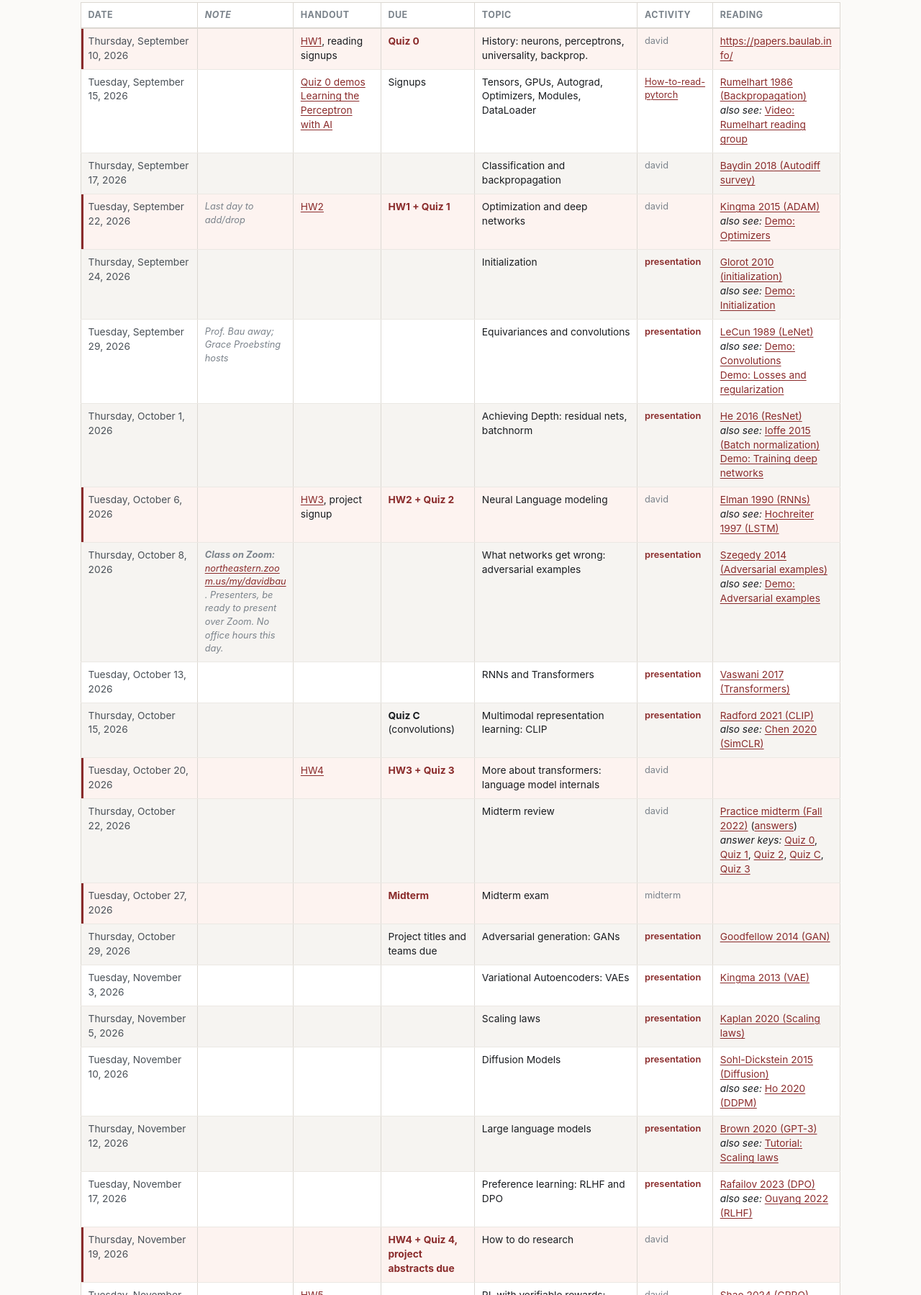
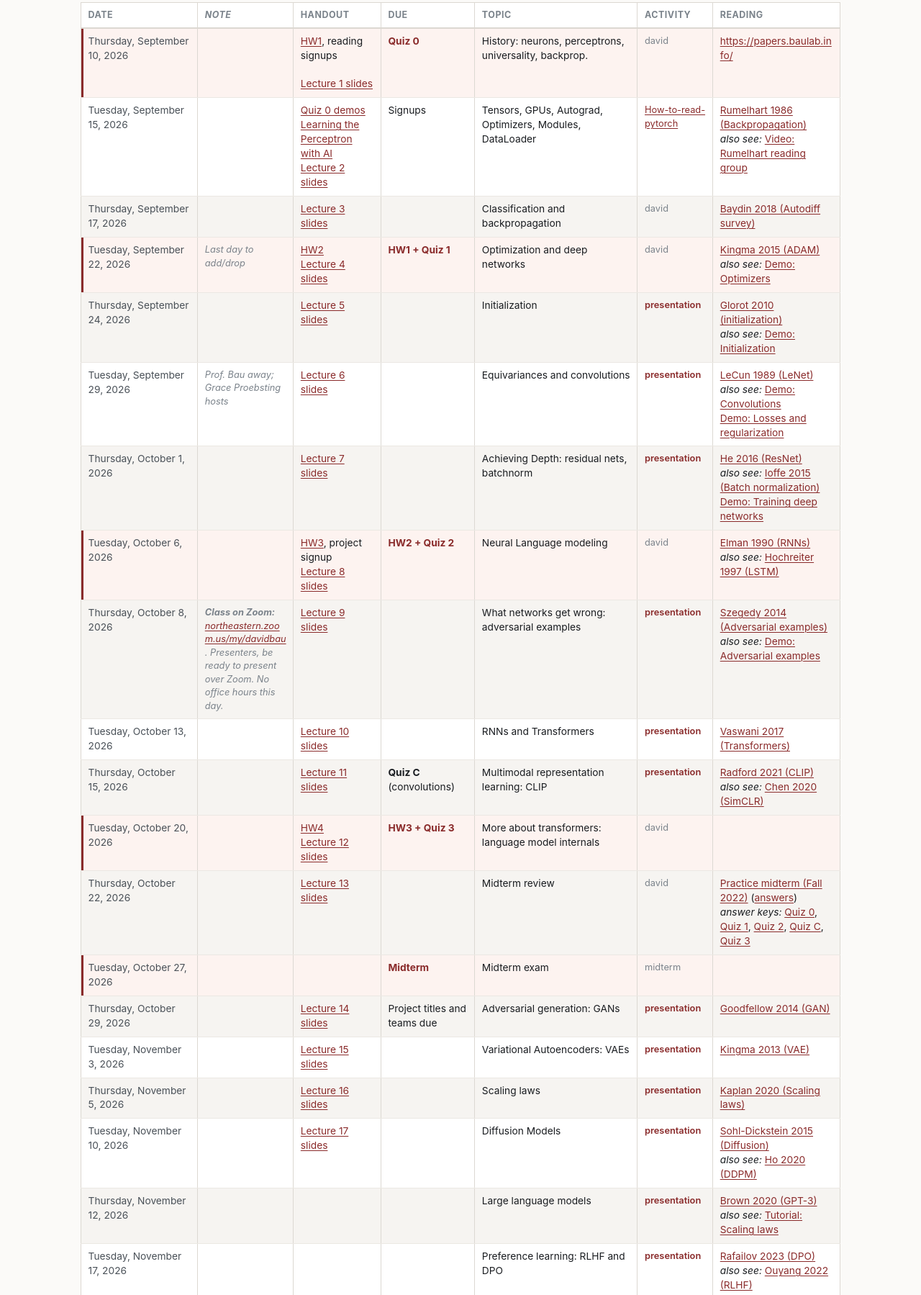
Before and after one commit to davidbau/cs7150web, a plain HTML site: page public/2026-Fall/index.html in a window 1280 px wide. Shown: the part 2141-3940 px from the top of the page at 72% size. Drawn offline with Linux system fonts and the light colour scheme.

Commit message:
Schedule: link each lecture's slides (Lectures 1-17) from the Handout column
Co-Authored-By: Claude Sonnet 5.5 <noreply@anthropic.com>

```diff
--- a/public/2026-Fall/index.html
+++ b/public/2026-Fall/index.html
@@ -62,7 +62,8 @@
 <tr class="milestone">
 <td>Thursday, September 10, 2026</td>
 <td></td>
-<td><div><div><a href="https://github.com/CS7150/CS7150-Homework-1/" target="_blank" rel="noreferrer noopener">HW1</a>, reading signups</div></div></td>
+<td><div><div><a href="https://github.com/CS7150/CS7150-Homework-1/" target="_blank" rel="noreferrer noopener">HW1</a>, reading signups</div></div><br />
+<a href="https://drive.google.com/file/d/18QUP0yLbdwn3ecO4AH0ekNsnPwcr38k_/view" target="_blank" rel="noreferrer noopener"><span>Lecture 1 slides</span></a></td>
 <td><strong>Quiz 0</strong></td>
 <td>History: neurons, perceptrons, universality, backprop.</td>
 <td>david</td>
@@ -72,7 +73,8 @@
 <td>Tuesday, September 15, 2026</td>
 <td></td>
 <td><a href="https://cs7150.github.io/classdemos/demos/quiz0/" target="_blank" rel="noreferrer noopener"><span>Quiz 0 demos</span></a><br />
-<a href="https://cs7150.github.io/classdemos/guide/learning-the-perceptron-with-ai.html" target="_blank" rel="noreferrer noopener"><span>Learning the Perceptron with AI</span></a></td>
+<a href="https://cs7150.github.io/classdemos/guide/learning-the-perceptron-with-ai.html" target="_blank" rel="noreferrer noopener"><span>Learning the Perceptron with AI</span></a><br />
+<a href="https://drive.google.com/file/d/1WvwnQnEva6PKEDpY9XrrjxKsRDijsON7/view" target="_blank" rel="noreferrer noopener"><span>Lecture 2 slides</span></a></td>
 <td>Signups</td>
 <td>Tensors, GPUs, Autograd, Optimizers, Modules, DataLoader</td>
 <td><a href="https://github.com/davidbau/how-to-read-pytorch" target="_blank" rel="noreferrer noopener"><span>How-to-read-pytorch</span></a></td>
@@ -82,7 +84,7 @@
 <tr>
 <td>Thursday, September 17, 2026</td>
 <td></td>
-<td></td>
+<td><a href="https://drive.google.com/file/d/12fKM_9pdGlmFPP_9z4JdBS_ZOXW93veC/view" target="_blank" rel="noreferrer noopener"><span>Lecture 3 slides</span></a></td>
 <td></td>
 <td>Classification and backpropagation</td>
 <td>david</td>
@@ -91,7 +93,8 @@
 <tr class="milestone">
 <td>Tuesday, September 22, 2026</td>
 <td>Last day to add/drop</td>
-<td><a href="https://github.com/CS7150/CS7150-Homework-2/" target="_blank" rel="noreferrer noopener">HW2</a></td>
+<td><a href="https://github.com/CS7150/CS7150-Homework-2/" target="_blank" rel="noreferrer noopener">HW2</a><br />
+<a href="https://drive.google.com/file/d/1PGuvaJGsaE7GU8MDECBKCW2GopoUia_l/view" target="_blank" rel="noreferrer noopener"><span>Lecture 4 slides</span></a></td>
 <td><strong>HW1 + Quiz 1</strong></td>
 <td>Optimization and deep networks</td>
 <td>david</td>
@@ -101,7 +104,7 @@
 <tr class="panel">
 <td>Thursday, September 24, 2026</td>
 <td></td>
-<td></td>
+<td><a href="https://drive.google.com/file/d/1pfiT84BGRaU9QgkQc3_sHXLIdQCVeoRX/view" target="_blank" rel="noreferrer noopener"><span>Lecture 5 slides</span></a></td>
 <td></td>
 <td>Initialization</td>
 <td>presentation</td>
@@ -111,7 +114,7 @@
 <tr class="panel">
 <td>Tuesday, September 29, 2026</td>
 <td>Prof. Bau away; Grace Proebsting hosts</td>
-<td></td>
+<td><a href="https://drive.google.com/file/d/1tVjhq8LTx3DoV4Y8iSMGWZwtei-2uiQm/view" target="_blank" rel="noreferrer noopener"><span>Lecture 6 slides</span></a></td>
 <td></td>
 <td>Equivariances and convolutions</td>
 <td>presentation</td>
@@ -122,7 +125,7 @@
 <tr class="panel">
 <td>Thursday, October 1, 2026</td>
 <td></td>
-<td></td>
+<td><a href="https://drive.google.com/file/d/1-3gmBjhGyoQJvmrUXb6ua1wYtEeq4EOY/view" target="_blank" rel="noreferrer noopener"><span>Lecture 7 slides</span></a></td>
 <td></td>
 <td>Achieving Depth: residual nets, batchnorm</td>
 <td>presentation</td>
@@ -133,7 +136,8 @@
 <tr class="milestone">
 <td>Tuesday, October 6, 2026</td>
 <td></td>
-<td><a href="https://github.com/CS7150/CS7150-Homework-3/" target="_blank" rel="noreferrer noopener">HW3</a>, project signup</td>
+<td><a href="https://github.com/CS7150/CS7150-Homework-3/" target="_blank" rel="noreferrer noopener">HW3</a>, project signup<br />
+<a href="https://drive.google.com/file/d/1qU6lY7rrqmQpgsN3-MXc2EyOZOv8CvUj/view" target="_blank" rel="noreferrer noopener"><span>Lecture 8 slides</span></a></td>
 <td><strong>HW2 + Quiz 2</strong></td>
 <td>Neural Language modeling</td>
 <td>david</td>
@@ -143,7 +147,7 @@
 <tr class="panel">
 <td>Thursday, October 8, 2026</td>
 <td><strong>Class on Zoom:</strong> <a href="https://northeastern.zoom.us/my/davidbau/" target="_blank" rel="noreferrer noopener">northeastern.zoom.us/my/davidbau</a>. Presenters, be ready to present over Zoom. No office hours this day.</td>
-<td></td>
+<td><a href="https://drive.google.com/file/d/1pwKar8P4xPEql96kN3RpNX0zKChyWS2-/view" target="_blank" rel="noreferrer noopener"><span>Lecture 9 slides</span></a></td>
 <td></td>
 <td>What networks get wrong: adversarial examples</td>
 <td>presentation</td>
@@ -153,7 +157,7 @@
 <tr class="panel">
 <td>Tuesday, October 13, 2026</td>
 <td></td>
-<td></td>
+<td><a href="https://drive.google.com/file/d/1qS18_BebtgIyBkmeryVX4EV7Iyk5pHxz/view" target="_blank" rel="noreferrer noopener"><span>Lecture 10 slides</span></a></td>
 <td></td>
 <td>RNNs and Transformers</td>
 <td>presentation</td>
@@ -162,7 +166,7 @@
 <tr class="panel">
 <td>Thursday, October 15, 2026</td>
 <td></td>
-<td></td>
+<td><a href="https://drive.google.com/file/d/1MchsjPt-IkMD6CmYEqn2YbBv5Rzv0Nep/view" target="_blank" rel="noreferrer noopener"><span>Lecture 11 slides</span></a></td>
 <td><strong>Quiz C</strong> (convolutions)</td>
 <td>Multimodal representation learning: CLIP</td>
 <td>presentation</td>
@@ -172,7 +176,8 @@
 <tr class="milestone">
 <td>Tuesday, October 20, 2026</td>
 <td></td>
-<td><a href="https://github.com/CS7150/CS7150-Homework-4/" target="_blank" rel="noreferrer noopener">HW4</a></td>
+<td><a href="https://github.com/CS7150/CS7150-Homework-4/" target="_blank" rel="noreferrer noopener">HW4</a><br />
+<a href="https://drive.google.com/file/d/1Wdhxs1JYLMY39QUEW0SDd6QF4PBJtVAy/view" target="_blank" rel="noreferrer noopener"><span>Lecture 12 slides</span></a></td>
 <td><strong>HW3 + Quiz 3</strong></td>
 <td>More about transformers: language model internals</td>
 <td>david</td>
@@ -181,7 +186,7 @@
 <tr>
 <td>Thursday, October 22, 2026</td>
 <td></td>
-<td></td>
+<td><a href="https://drive.google.com/file/d/1k8VuU4nmrHq0jXXgKnIGtYOEGHnaVEte/view" target="_blank" rel="noreferrer noopener"><span>Lecture 13 slides</span></a></td>
 <td></td>
 <td>Midterm review</td>
 <td>david</td>
@@ -200,7 +205,7 @@
 <tr class="panel">
 <td>Thursday, October 29, 2026</td>
 <td></td>
-<td></td>
+<td><a href="https://drive.google.com/file/d/18Z4KAIHvcSzS0Uim1akhBXfNqVNXwb5H/view" target="_blank" rel="noreferrer noopener"><span>Lecture 14 slides</span></a></td>
 <td>Project titles and teams due</td>
 <td>Adversarial generation: GANs</td>
 <td>presentation</td>
@@ -209,7 +214,7 @@
 <tr class="panel">
 <td>Tuesday, November 3, 2026</td>
 <td></td>
-<td></td>
+<td><a href="https://drive.google.com/file/d/1ktGZdubUZnUmh6pMzkA2DwwUHhoErGmf/view" target="_blank" rel="noreferrer noopener"><span>Lecture 15 slides</span></a></td>
 <td></td>
 <td>Variational Autoencoders: VAEs</td>
 <td>presentation</td>
@@ -218,7 +223,7 @@
 <tr class="panel">
 <td>Thursday, November 5, 2026</td>
 <td></td>
-<td></td>
+<td><a href="https://drive.google.com/file/d/16TsN590H8Ta9Pmi7YtjVrch4hpk_r_dT/view" target="_blank" rel="noreferrer noopener"><span>Lecture 16 slides</span></a></td>
 <td></td>
 <td>Scaling laws</td>
 <td>presentation</td>
@@ -227,7 +232,7 @@
 <tr class="panel">
 <td>Tuesday, November 10, 2026</td>
 <td></td>
-<td></td>
+<td><a href="https://drive.google.com/file/d/1a1v2blHS8_eahPJsf0QCL5s95sx69Tol/view" target="_blank" rel="noreferrer noopener"><span>Lecture 17 slides</span></a></td>
 <td></td>
 <td>Diffusion Models</td>
 <td>presentation</td>
```
